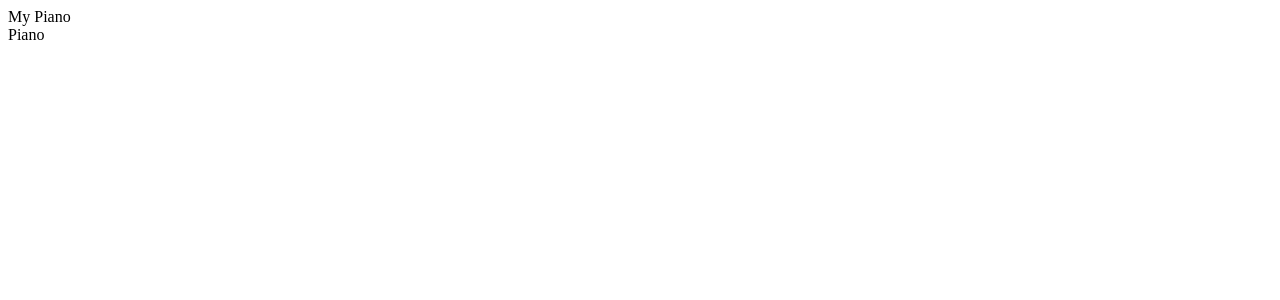
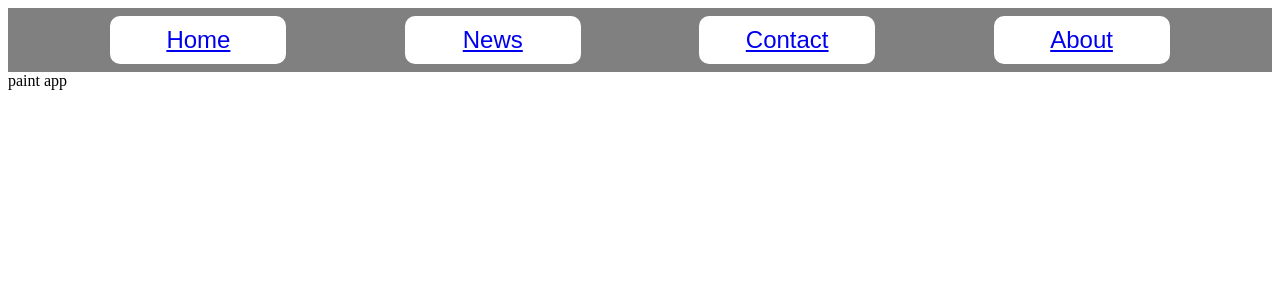
Before and after one commit to ringh0st/my-piano, a React (Create React App) app: page / in a window 1280 px wide. Shown: the top 300 px of the page. Built offline with nearby package versions, Linux system fonts and the light colour scheme.

Commit message:
added navigation bar and styled component

```diff
--- a/package.json
+++ b/package.json
@@ -8,7 +8,8 @@
     "@testing-library/user-event": "^7.2.1",
     "react": "^16.13.1",
     "react-dom": "^16.13.1",
-    "react-scripts": "3.4.1"
+    "react-scripts": "3.4.1",
+    "styled-components": "^5.1.1"
   },
   "scripts": {
     "start": "react-scripts start",
--- a/src/App.js
+++ b/src/App.js
@@ -1,12 +1,18 @@
 import React from 'react';
 import Header from './components/Header/Header';
 import Piano from './components/Piano/Piano';
+import styled from 'styled-components';
+
 function App() {
+  const Container = styled.div`
+    height:100vh;
+    margin:0;
+  `
   return (
-    <div className="App">
+    <Container>
       <Header/>
       <Piano/>
-    </div>
+    </Container>
   );
 }
 
--- a/src/components/Header/Header.jsx
+++ b/src/components/Header/Header.jsx
@@ -1,9 +1,16 @@
 import React from 'react';
+import {NavLinks, Links} from './Header.style';
+const Header = () => {
 
-const Header = ()=>{
-
-    return(
-        <div>My Piano</div>
+    return (
+        <>
+            <NavLinks>
+                <Links primary><a href="default.asp">Home</a></Links>
+                <Links primary><a href="news.asp">News</a></Links>
+                <Links primary><a href="contact.asp">Contact</a></Links>
+                <Links primary><a href="about.asp">About</a></Links>
+            </NavLinks>
+        </>
     )
 }
 export default Header
--- /dev/null
+++ b/src/components/Header/Header.style.jsx
@@ -0,0 +1,25 @@
+import styled from 'styled-components';
+
+export const NavLinks = styled.div`
+background:grey;
+display:flex;
+/* height:50px; */
+justify-content:space-evenly;
+`
+export const Links = styled.button`
+  /* This renders the buttons above... Edit me! */
+  display: inline-block;
+  border-radius: 10px;
+  padding: 0.5rem 0;
+  margin: 0.5rem 1rem;
+  width: 11rem;
+  background: transparent;
+  color: white;
+  border: 2px solid white;
+  font-family: fantasy;
+  font-size:1.5rem;
+  ${props => props.primary && `
+    background: white;
+    color: black;
+  `}
+`
--- a/src/components/Piano/Piano.jsx
+++ b/src/components/Piano/Piano.jsx
@@ -3,7 +3,7 @@
 const Piano = ()=>{
 
     return(
-        <div>Piano</div>
+        <div>paint app</div>
     )
 }
 export default Piano
```
Also changed, not shown: 1 other file (tests, documents, lock files or other folders).
